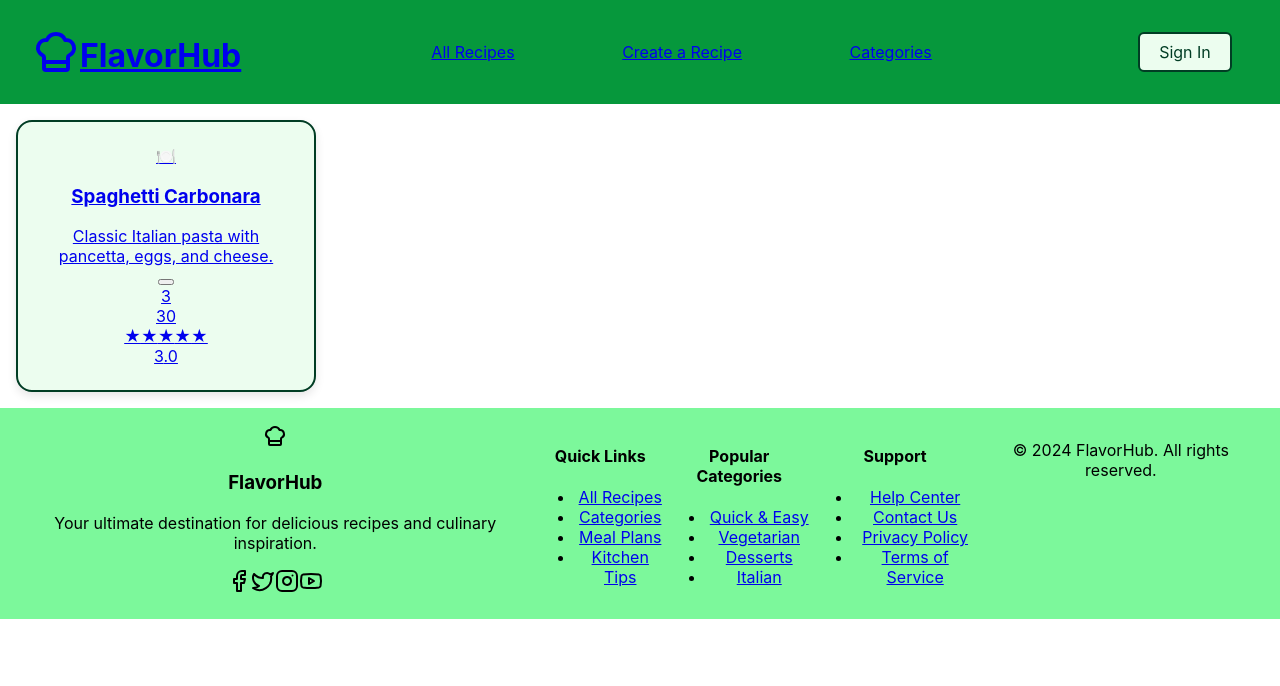
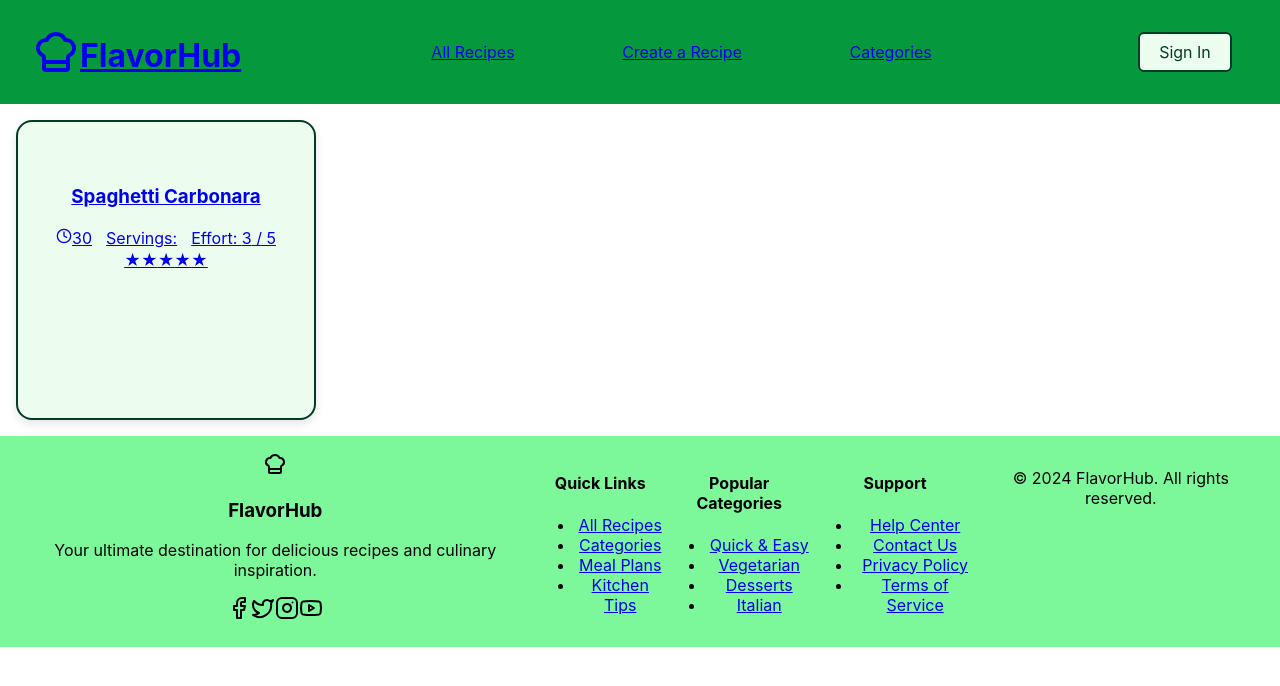
Before and after one commit to ksmith94/recipe-app, a React (Vite) app in the folder client/: page / in a window 1280 px wide. Shown: the top 686 px of the page. Built offline with nearby package versions, Linux system fonts and the light colour scheme.

Commit message:
Add image and remove description from recipe card

```diff
--- a/client/src/components/RecipeCard.tsx
+++ b/client/src/components/RecipeCard.tsx
@@ -1,48 +1,41 @@
 import { JSX } from 'react';
-import { Recipe } from '../../../shared/types';
 import styled from 'styled-components';
 import { Link } from 'react-router-dom';
+import { Clock, Users } from 'lucide-react';
+import { Recipe } from '../pages/RecipePage';
 
 interface RecipeCardProps {
   recipe: Recipe;
 }
 
 export function RecipeCard({ recipe }: RecipeCardProps): JSX.Element {
-  const { title, cookTime, prepTime, description, effortLevel } = recipe;
+  const { id, title, cookTime, prepTime, servings, effortLevel, imageUrl } = recipe;
 
   return (
-    <Link to={'/recipe'}>
+    <Link to={`/recipe/${id}`}>
       <Card>
         <div className="relative">
           <div className="w-full h-48 bg-gradient-to-br from-orange-100 to-yellow-100 flex items-center justify-center">
-            <div className="text-gray-400 text-center">
-              <div className="text-4xl mb-2">🍽️</div>
+              <ImageContainer>
+                <Image src={imageUrl} />
+              </ImageContainer>
               <h3>{title}</h3>
-              <div className="text-sm">{description}</div>
-            </div>
-          </div>
-          <button className="absolute top-2 right-2 bg-white/80 hover:bg-white">
-            {/* <Heart className="h-4 w-4" /> */}
-          </button>
-          <div className="absolute top-2 left-2 bg-orange-500 text-white px-2 py-1 rounded-full text-xs font-medium">
-            {effortLevel}
           </div>
         </div>
 
         <div className="p-4">
-          {/* <h3 className="font-semibold text-lg mb-2 group-hover:text-orange-500 transition-colors">
-            {title}
-          </h3> */}
-
-          <div className="flex items-center justify-between text-sm text-gray-600 mb-3">
-            <div className="flex items-center space-x-1">
-              {/* <Clock className="h-4 w-4" /> */}
+          <DetailRow className="flex items-center justify-between text-sm text-gray-600 mb-3">
+            <Detail className="flex items-center space-x-1">
+              <Clock size={16} className="h-4 w-4" />
               <span>{cookTime + prepTime}</span>
-            </div>
-            <div className="flex items-center space-x-1">
-              {/* <Users className="h-4 w-4" /> */}
-            </div>
-          </div>
+            </Detail>
+            <Detail>
+              <span>Servings: {servings}</span>
+            </Detail>
+            <Detail>
+              <span>Effort: {effortLevel} / 5</span>
+            </Detail>
+          </DetailRow>
 
           <div className="flex items-center justify-between">
             <div className="flex text-yellow-400">
@@ -55,7 +48,6 @@ export function RecipeCard({ recipe }: RecipeCardProps): JSX.Element {
                 </span>
               ))}
             </div>
-            <span className="text-sm text-gray-600">{effortLevel}.0</span>
           </div>
         </div>
       </Card>
@@ -70,5 +62,27 @@ const Card = styled.div`
   padding: 1.5rem;
   margin: 1rem;
   width: 300px;
+  height: 300px;
   border: 2px solid ${({ theme }) => theme.colors.primary.green900};
 `;
+
+const ImageContainer = styled.div`
+  max-width: 75%;
+  max-height: 50%;
+  margin: 0 auto;
+`
+
+const Image = styled.img`
+  max-width: 100%;
+  max-height: 100%;
+  margin: auto;
+`
+
+const DetailRow = styled.div`
+  display: flex;
+  justify-content: space-evenly;
+`
+
+const Detail = styled.div`
+  margin: 2px 0;
+`
```
